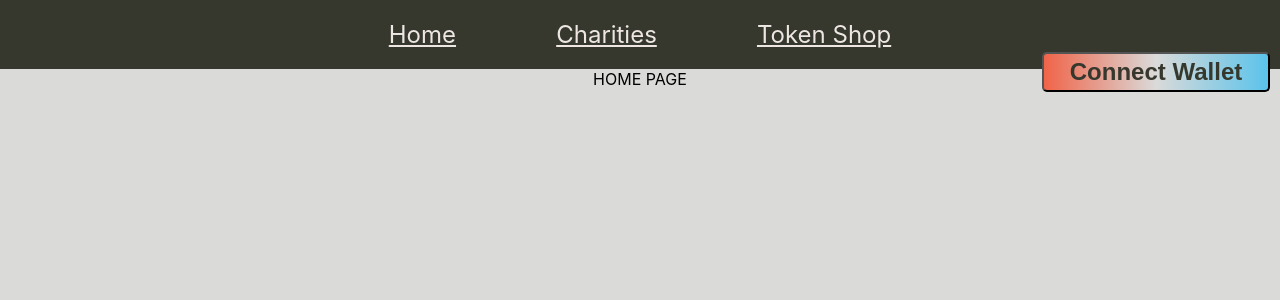
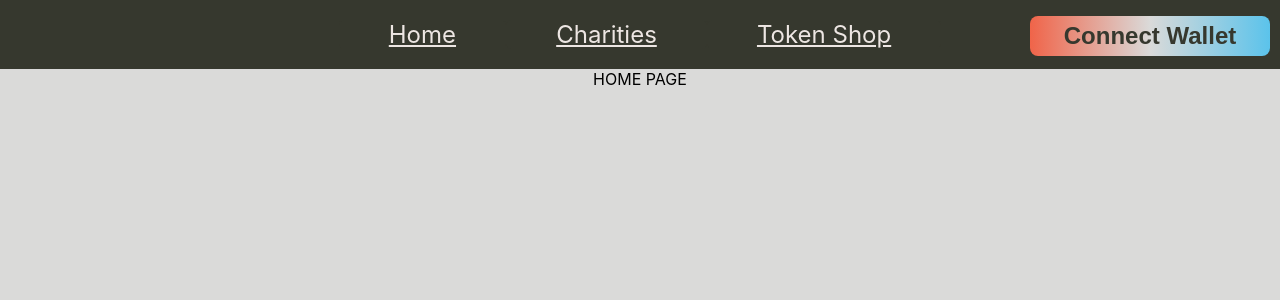
Before and after one commit to Zac369/charity-frontend, a React (Create React App) app: page / in a window 1280 px wide. Shown: the top 300 px of the page. Built offline with nearby package versions, Linux system fonts and the light colour scheme.

Commit message:
fixed navbar css

```diff
--- a/src/App.js
+++ b/src/App.js
@@ -109,7 +109,7 @@ const App = () => {
      */
     } else if (currentAccount) {
       return (
-        <p className="connect-wallet-text">{shortenAddress(currentAccount)}</p>
+        <button className="connect-wallet-text" disabled={true}>{shortenAddress(currentAccount)}</button>
       );
     }
   };
--- a/src/Style/Nav.css
+++ b/src/Style/Nav.css
@@ -30,28 +30,23 @@
   display:inline-block;
   color: #36382E;
   position: absolute;
-  width: 13rem;
-  padding: 0 0.625rem 0 0.625rem;
+  width: 15rem;
   right: 0.625rem;
-  top: 1.25rem;
+  top: -1rem;
   text-align: center;
   font-size: 1.5rem;
   font-weight: bold;
-  border-radius: 0.313rem;
+  border: 0;
+  border-radius: 0.5rem;
   cursor: pointer;
   background-image: linear-gradient(
     to right,
-    #F06449 0%,
-    #DADAD9 50%,
-    #5BC3EB 100%
+    #F06449,
+    #DADAD9,
+    #5BC3EB
   );
 }
 
-p.connect-wallet-text {
-  top: -0.313rem;
-  cursor: auto;
+.connect-wallet-text {
+  pointer-events: none;
 }
-
-button.connect-wallet-button {
-  width: 14.25rem;
-}
```
